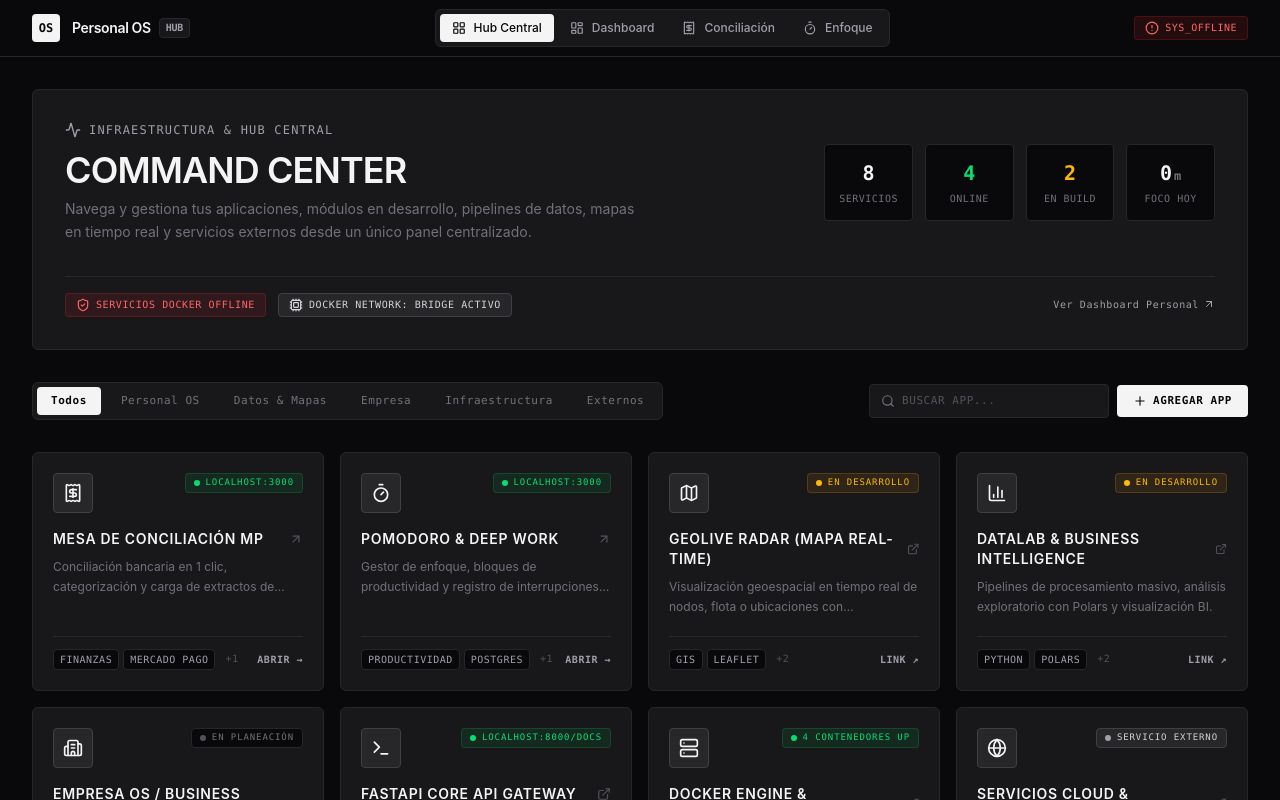
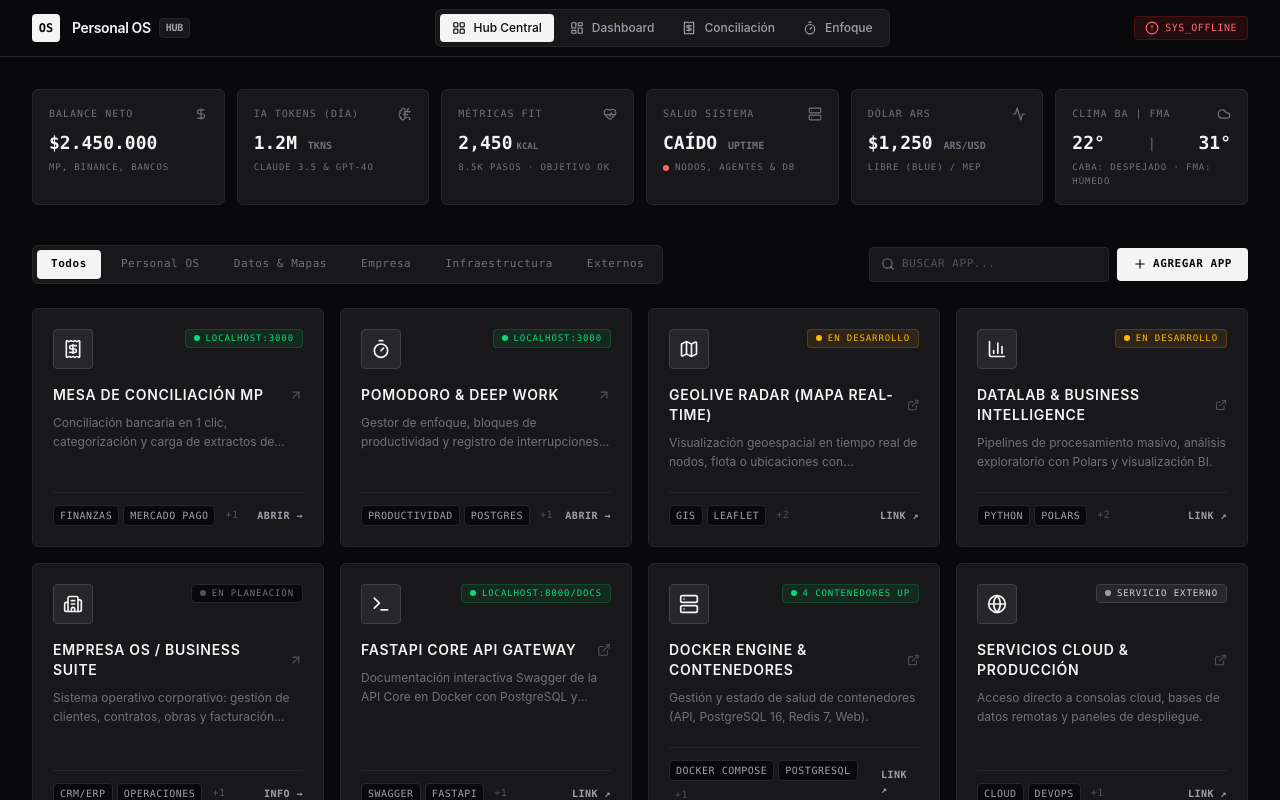
Before and after one commit to F4brizi/Personalos, a React (Vite) app in the folder web/: page / in a window 1280 px wide. Shown: the top 800 px of the page. Built offline with nearby package versions, Linux system fonts and the light colour scheme; no server answers.

Commit message:
refactor: optimize top bar into 6 KPIs

```diff
--- a/web/src/components/HubView.tsx
+++ b/web/src/components/HubView.tsx
@@ -6,11 +6,9 @@ import {
   ExternalLink,
   Server,
   Activity,
-  Cpu,
   Plus,
   Search,
   ArrowUpRight,
-  ShieldCheck,
   Layers,
   Terminal,
   Globe,
@@ -18,6 +16,9 @@ import {
   Timer,
   X,
   DollarSign,
+  Cloud,
+  BrainCircuit,
+  HeartPulse,
 } from 'lucide-react';
 import type { HealthStatus, TransactionSummary, PomodoroTodayStats } from '../lib/api';
 
@@ -144,7 +145,6 @@ interface HubViewProps {
 export const HubView: React.FC<HubViewProps> = ({
   health,
   summary,
-  pomodoroStats,
   onNavigateTab,
 }) => {
   const [apps, setApps] = useState<EcosystemApp[]>(() => {
@@ -202,109 +202,116 @@ export const HubView: React.FC<HubViewProps> = ({
     return matchesCategory && matchesSearch;
   });
 
-  const onlineCount = apps.filter((a) => a.status === 'online').length;
-  const devCount = apps.filter((a) => a.status === 'development').length;
-
   const renderIcon = (iconName: string) => {
     switch (iconName) {
-      case 'Map':
-        return <Map className="w-5 h-5 text-zinc-100" />;
-      case 'BarChart3':
-        return <BarChart3 className="w-5 h-5 text-zinc-100" />;
-      case 'Building2':
-        return <Building2 className="w-5 h-5 text-zinc-100" />;
-      case 'Server':
-        return <Server className="w-5 h-5 text-zinc-100" />;
-      case 'Terminal':
-        return <Terminal className="w-5 h-5 text-zinc-100" />;
-      case 'Globe':
-        return <Globe className="w-5 h-5 text-zinc-100" />;
-      case 'Receipt':
-        return <Receipt className="w-5 h-5 text-zinc-100" />;
-      case 'Timer':
-        return <Timer className="w-5 h-5 text-zinc-100" />;
-      default:
-        return <Layers className="w-5 h-5 text-zinc-100" />;
+      case 'Map': return <Map className="w-5 h-5 text-zinc-100" />;
+      case 'BarChart3': return <BarChart3 className="w-5 h-5 text-zinc-100" />;
+      case 'Building2': return <Building2 className="w-5 h-5 text-zinc-100" />;
+      case 'Server': return <Server className="w-5 h-5 text-zinc-100" />;
+      case 'Terminal': return <Terminal className="w-5 h-5 text-zinc-100" />;
+      case 'Globe': return <Globe className="w-5 h-5 text-zinc-100" />;
+      case 'Receipt': return <Receipt className="w-5 h-5 text-zinc-100" />;
+      case 'Timer': return <Timer className="w-5 h-5 text-zinc-100" />;
+      default: return <Layers className="w-5 h-5 text-zinc-100" />;
     }
   };
 
   return (
-    <div className="space-y-8">
-      {/* Hero Header & Global Infrastructure Metrics */}
-      <div className="relative overflow-hidden rounded-md bg-zinc-900 border border-zinc-800 p-6 sm:p-8">
-        <div className="flex flex-col lg:flex-row lg:items-center justify-between gap-6">
-          <div>
-            <div className="flex items-center gap-2 text-zinc-400 text-xs font-mono uppercase tracking-widest mb-3">
-              <Activity className="w-4 h-4" />
-              <span>Infraestructura & Hub Central</span>
-            </div>
-            <h1 className="text-3xl sm:text-4xl font-semibold text-zinc-100 tracking-tight uppercase">
-              Command Center
-            </h1>
-            <p className="text-sm text-zinc-500 max-w-xl mt-2 leading-relaxed">
-              Navega y gestiona tus aplicaciones, módulos en desarrollo, pipelines de datos, mapas en tiempo real y servicios externos desde un único panel centralizado.
-            </p>
+    <div className="space-y-6">
+      {/* 6 Global Stats Widgets Bar */}
+      <div className="grid grid-cols-2 md:grid-cols-3 xl:grid-cols-6 gap-3">
+        {/* Widget 1: Balance Global */}
+        <div className="bg-zinc-900 border border-zinc-800 rounded-md p-4 hover:border-zinc-700 transition-colors">
+          <div className="flex items-center justify-between text-zinc-500 mb-2">
+            <span className="text-[10px] font-mono uppercase tracking-widest">Balance Neto</span>
+            <DollarSign className="w-3.5 h-3.5" />
           </div>
-
-          {/* Quick Global Stats Cards */}
-          <div className="grid grid-cols-2 sm:grid-cols-4 gap-3">
-            <div className="bg-zinc-950 border border-zinc-800 rounded-sm p-3.5 text-center">
-              <div className="text-xl font-bold font-mono text-zinc-100">{apps.length}</div>
-              <div className="text-[10px] text-zinc-500 uppercase tracking-wider mt-1 font-mono">Servicios</div>
-            </div>
-
-            <div className="bg-zinc-950 border border-zinc-800 rounded-sm p-3.5 text-center">
-              <div className="text-xl font-bold font-mono text-green-400">{onlineCount}</div>
-              <div className="text-[10px] text-zinc-500 uppercase tracking-wider mt-1 font-mono">Online</div>
-            </div>
-
-            <div className="bg-zinc-950 border border-zinc-800 rounded-sm p-3.5 text-center">
-              <div className="text-xl font-bold font-mono text-amber-400">{devCount}</div>
-              <div className="text-[10px] text-zinc-500 uppercase tracking-wider mt-1 font-mono">En Build</div>
-            </div>
-
-            <div className="bg-zinc-950 border border-zinc-800 rounded-sm p-3.5 text-center">
-              <div className="text-xl font-bold font-mono text-zinc-100">
-                {pomodoroStats?.total_minutes || 0}<span className="text-xs text-zinc-500 ml-0.5">m</span>
-              </div>
-              <div className="text-[10px] text-zinc-500 uppercase tracking-wider mt-1 font-mono">Foco Hoy</div>
-            </div>
+          <div className="text-lg font-mono font-semibold text-zinc-100">
+            ${(summary?.net_balance || 2450000).toLocaleString('es-AR')}
+          </div>
+          <div className="text-[9px] text-zinc-500 font-mono uppercase tracking-widest mt-1">
+            MP, Binance, Bancos
           </div>
         </div>
 
-        {/* Realtime Status Pill Bar */}
-        <div className="mt-8 pt-4 border-t border-zinc-800 flex flex-wrap items-center justify-between gap-4 text-xs font-mono uppercase tracking-wider">
-          <div className="flex flex-wrap items-center gap-3">
-            <span className={`flex items-center gap-1.5 px-2.5 py-1 rounded-sm border ${health?.status === 'healthy' ? 'bg-green-500/10 text-green-400 border-green-500/20' : 'bg-red-500/10 text-red-400 border-red-500/20'} text-[10px]`}>
-              <ShieldCheck className="w-3.5 h-3.5" />
-              {health?.status === 'healthy'
-                ? `DB (${health.services.database.latency_ms}ms) & Redis (${health.services.redis.latency_ms}ms)`
-                : 'Servicios Docker Offline'}
+        {/* Widget 2: Token Usage */}
+        <div className="bg-zinc-900 border border-zinc-800 rounded-md p-4 hover:border-zinc-700 transition-colors">
+          <div className="flex items-center justify-between text-zinc-500 mb-2">
+            <span className="text-[10px] font-mono uppercase tracking-widest">IA Tokens (Día)</span>
+            <BrainCircuit className="w-3.5 h-3.5" />
+          </div>
+          <div className="text-lg font-mono font-semibold text-zinc-100">
+            1.2M <span className="text-[10px] text-zinc-500">TKNS</span>
+          </div>
+          <div className="text-[9px] text-zinc-500 font-mono uppercase tracking-widest mt-1">
+            Claude 3.5 & GPT-4o
+          </div>
+        </div>
+
+        {/* Widget 3: Fit Stats */}
+        <div className="bg-zinc-900 border border-zinc-800 rounded-md p-4 hover:border-zinc-700 transition-colors">
+          <div className="flex items-center justify-between text-zinc-500 mb-2">
+            <span className="text-[10px] font-mono uppercase tracking-widest">Métricas Fit</span>
+            <HeartPulse className="w-3.5 h-3.5" />
+          </div>
+          <div className="text-lg font-mono font-semibold text-zinc-100 flex items-baseline gap-1">
+            2,450 <span className="text-[9px] text-zinc-500">KCAL</span>
+          </div>
+          <div className="text-[9px] text-zinc-500 font-mono uppercase tracking-widest mt-1 text-green-400/80">
+            8.5K PASOS · OBJETIVO OK
+          </div>
+        </div>
+
+        {/* Widget 4: Health Core & Agents */}
+        <div className="bg-zinc-900 border border-zinc-800 rounded-md p-4 hover:border-zinc-700 transition-colors">
+          <div className="flex items-center justify-between text-zinc-500 mb-2">
+            <span className="text-[10px] font-mono uppercase tracking-widest">Salud Sistema</span>
+            <Server className="w-3.5 h-3.5" />
+          </div>
+          <div className="text-lg font-mono font-semibold text-zinc-100">
+            {health?.status === 'healthy' ? '100%' : 'CAÍDO'} <span className="text-[10px] text-zinc-500">UPTIME</span>
+          </div>
+          <div className="flex items-center gap-1.5 mt-1">
+            <span className={`w-1.5 h-1.5 rounded-full ${health?.status === 'healthy' ? 'bg-green-400' : 'bg-red-400'}`} />
+            <span className="text-[9px] text-zinc-500 font-mono uppercase tracking-widest">
+              Nodos, Agentes & DB
             </span>
-            <span className="flex items-center gap-1.5 px-2.5 py-1 rounded-sm bg-zinc-800 text-zinc-300 border border-zinc-700 text-[10px]">
-              <Cpu className="w-3.5 h-3.5" />
-              Docker Network: Bridge activo
-            </span>
-            {summary && summary.pending_reconciliation_count > 0 && (
-              <span className="flex items-center gap-1.5 px-2.5 py-1 rounded-sm bg-amber-500/10 text-amber-400 border border-amber-500/20 text-[10px]">
-                <DollarSign className="w-3.5 h-3.5" />
-                {summary.pending_reconciliation_count} movimientos MP por conciliar
-              </span>
-            )}
           </div>
+        </div>
 
-          <button
-            onClick={() => onNavigateTab('dashboard')}
-            className="text-[10px] text-zinc-400 hover:text-zinc-100 flex items-center gap-1 transition-colors"
-          >
-            <span>Ver Dashboard Personal</span>
-            <ArrowUpRight className="w-3 h-3" />
-          </button>
+        {/* Widget 5: Context Dollar */}
+        <div className="bg-zinc-900 border border-zinc-800 rounded-md p-4 hover:border-zinc-700 transition-colors">
+          <div className="flex items-center justify-between text-zinc-500 mb-2">
+            <span className="text-[10px] font-mono uppercase tracking-widest">Dólar ARS</span>
+            <Activity className="w-3.5 h-3.5" />
+          </div>
+          <div className="text-lg font-mono font-semibold text-zinc-100">
+            $1,250 <span className="text-[10px] text-zinc-500">ARS/USD</span>
+          </div>
+          <div className="text-[9px] text-zinc-500 font-mono uppercase tracking-widest mt-1">
+            Libre (Blue) / MEP
+          </div>
+        </div>
+
+        {/* Widget 6: Context Weather */}
+        <div className="bg-zinc-900 border border-zinc-800 rounded-md p-4 hover:border-zinc-700 transition-colors">
+          <div className="flex items-center justify-between text-zinc-500 mb-2">
+            <span className="text-[10px] font-mono uppercase tracking-widest">Clima BA | FMA</span>
+            <Cloud className="w-3.5 h-3.5" />
+          </div>
+          <div className="text-lg font-mono font-semibold text-zinc-100 flex items-center justify-between">
+            <span>22°</span>
+            <span className="text-zinc-600 text-sm">|</span>
+            <span>31°</span>
+          </div>
+          <div className="text-[9px] text-zinc-500 font-mono uppercase tracking-widest mt-1">
+            CABA: Despejado · FMA: Húmedo
+          </div>
         </div>
       </div>
 
       {/* Toolbar: Category Filter & Search & Add Button */}
-      <div className="flex flex-col md:flex-row md:items-center justify-between gap-4">
+      <div className="flex flex-col md:flex-row md:items-center justify-between gap-4 pt-4">
         {/* Category Pills */}
         <div className="flex flex-wrap items-center gap-1.5 bg-zinc-900 p-1 rounded-md border border-zinc-800 font-mono text-[11px] uppercase tracking-wider">
           {[
```
